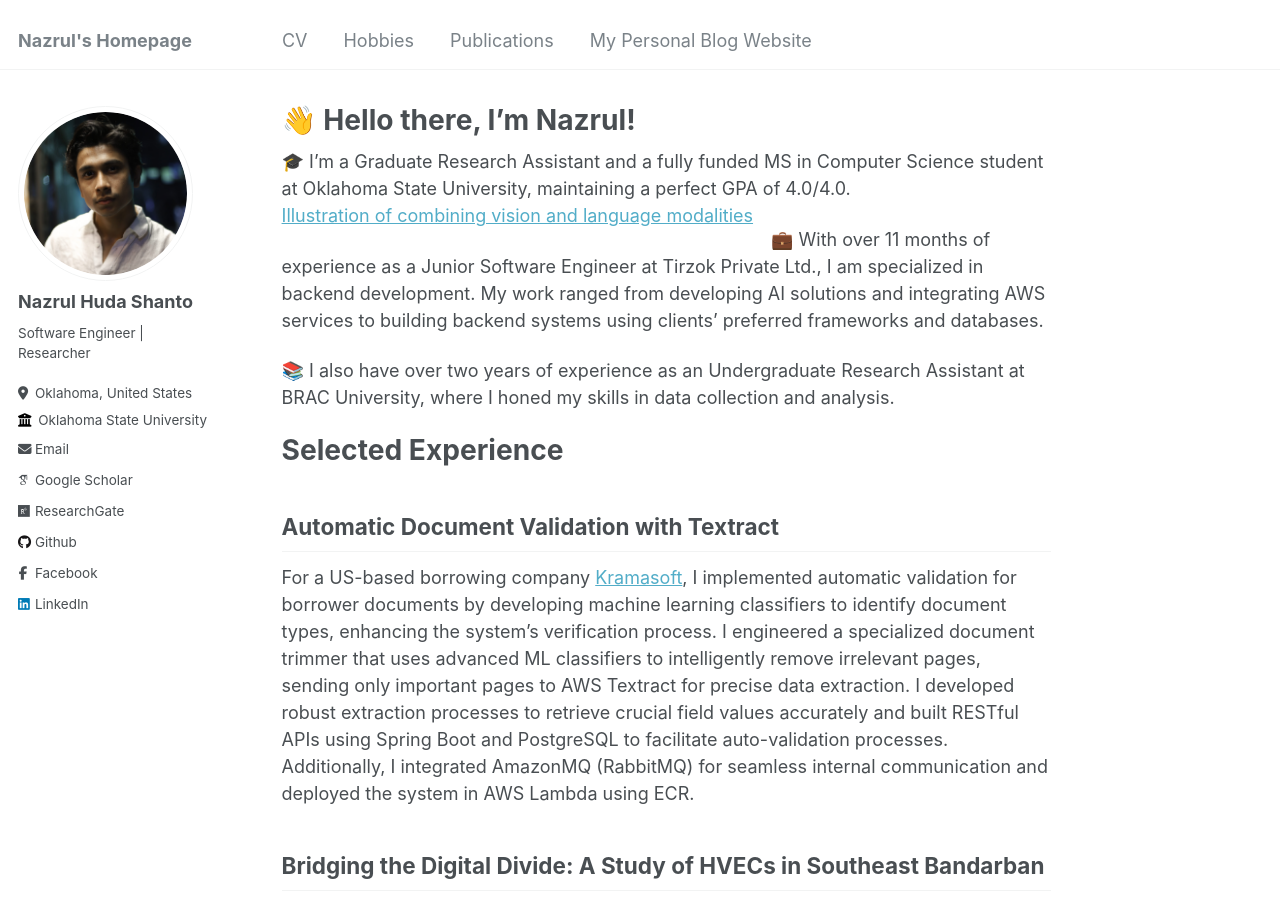
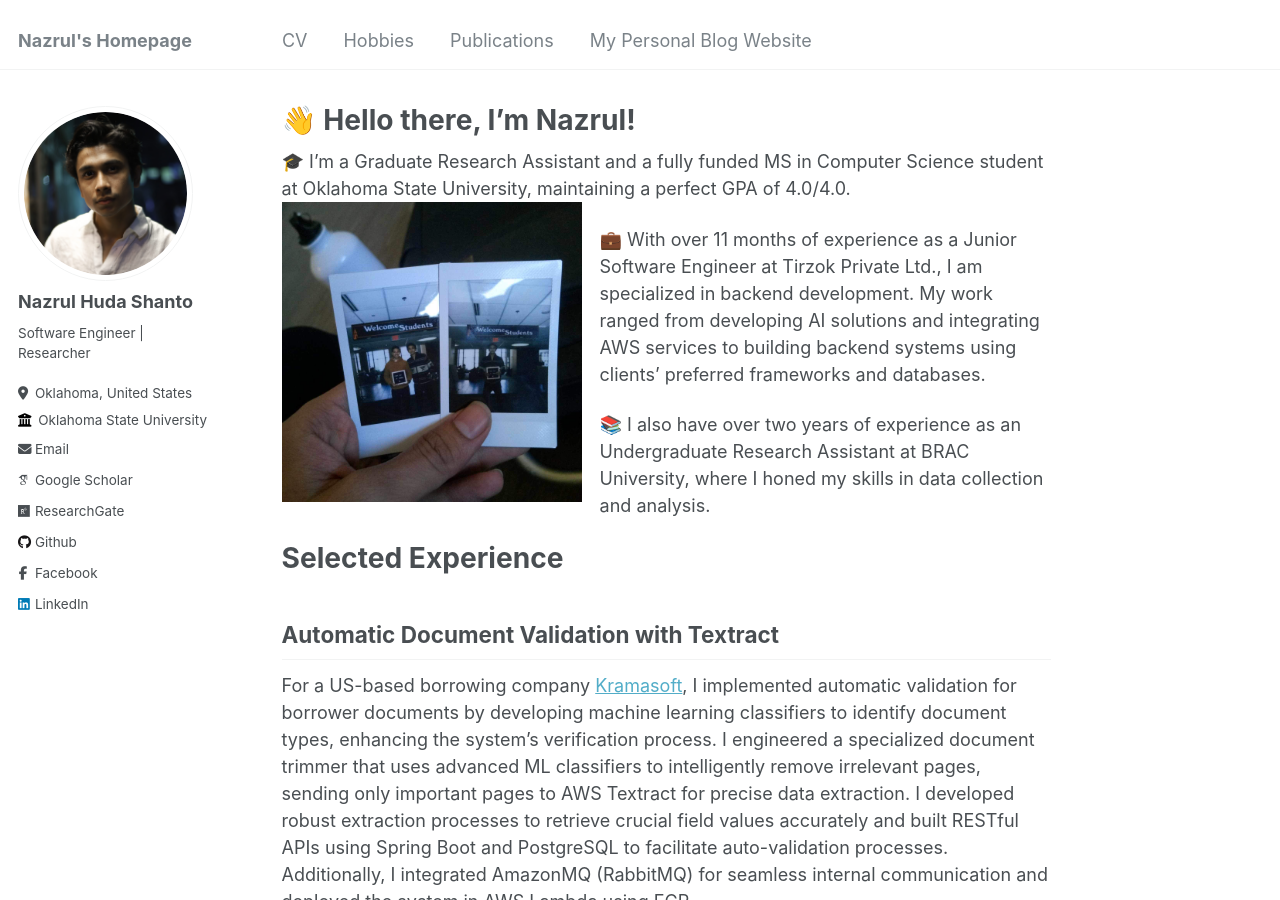
Before and after one commit to nazrulhuda/portfolio, a Jekyll site: the page built from _pages/about.md, in a window 1280 px wide and 900 px high. Built offline with Jekyll 4.4.1, drawn with Linux system fonts in a browser that asks for light colours; some web fonts are replaced.

Commit message:
first commit

```diff
--- a/_pages/about.md
+++ b/_pages/about.md
@@ -10,7 +10,7 @@ redirect_from:
 
 
 
-🎓 I'm a Graduate Research Assistant and a fully funded MS in Computer Science student at Oklahoma State University, maintaining a perfect GPA of 4.0/4.0.[Illustration of combining vision and language modalities](images/oo.jpg){: .align-left width="300px"}
+🎓 I'm a Graduate Research Assistant and a fully funded MS in Computer Science student at Oklahoma State University, maintaining a perfect GPA of 4.0/4.0. ![Illustration of combining vision and language modalities](images/oo.jpg){: .align-left width="300px"}
 
 💼 With over 11 months of experience as a Junior Software Engineer at Tirzok Private Ltd., I am specialized in backend development. My work ranged from developing AI solutions and integrating AWS services to building backend systems using clients' preferred frameworks and databases.
 
```
